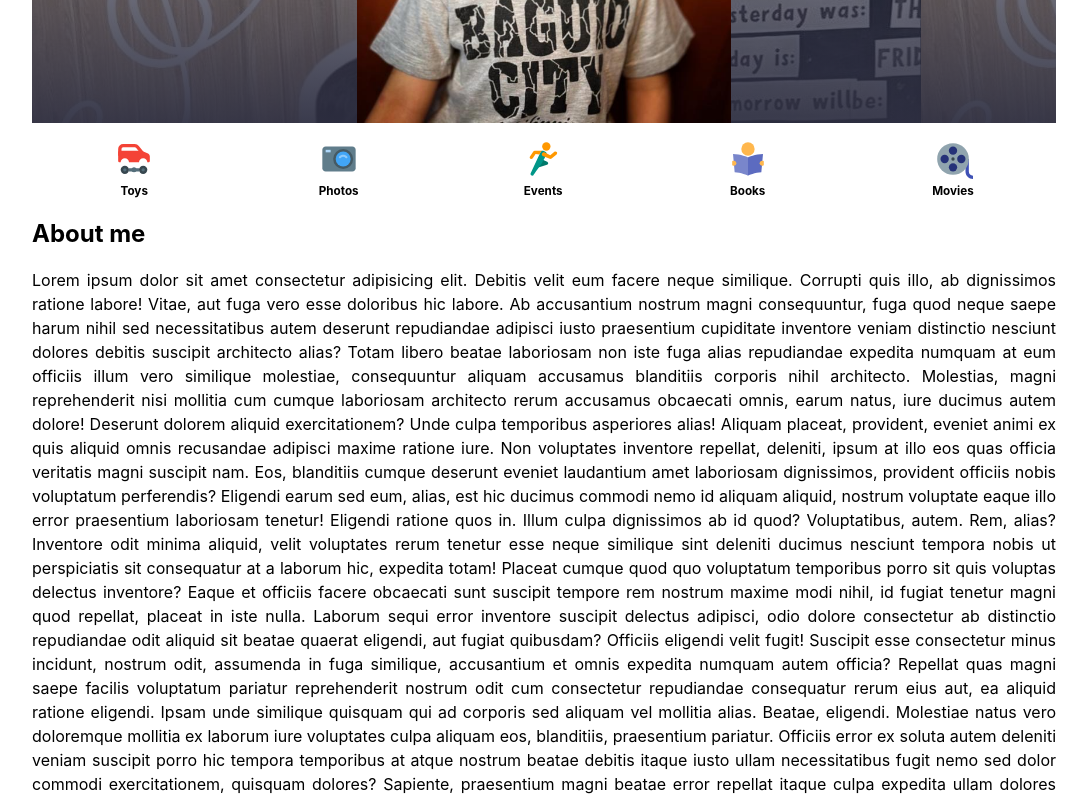
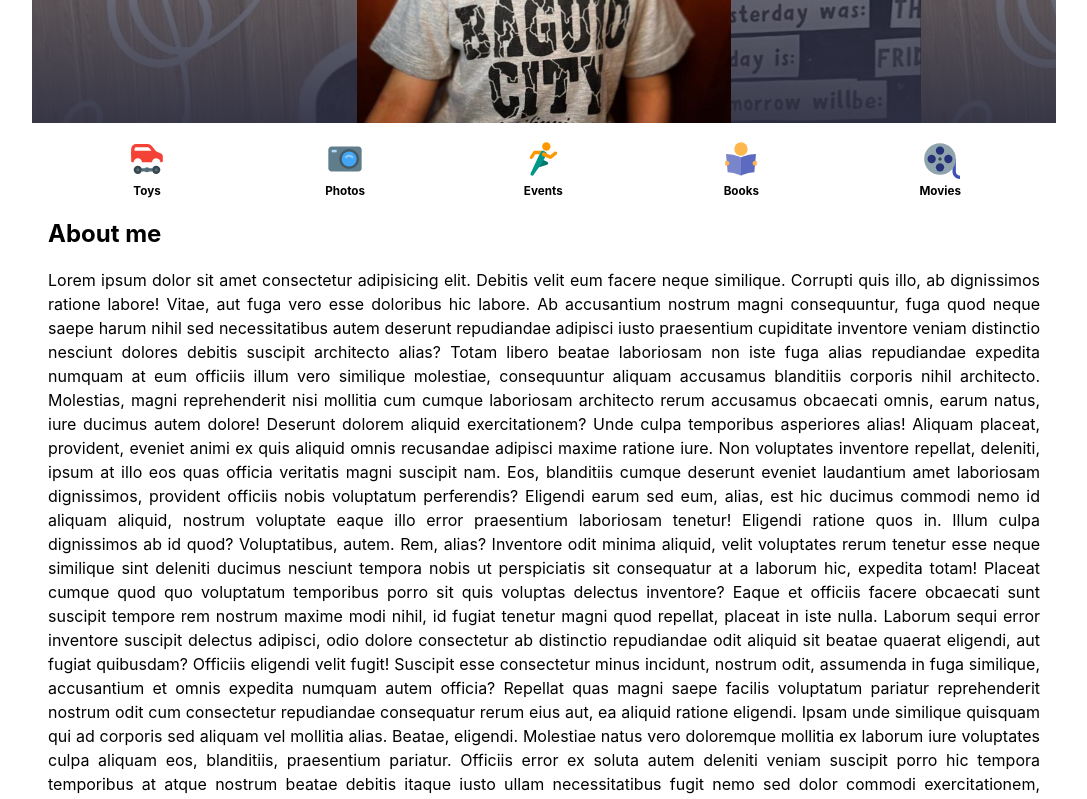
Before and after one commit to RamonSanGabriel/kole-trevi, a React (Vite) app: page / in a window 1280 px wide. Shown: the part 440-1239 px from the top of the page, without its empty margins (96-1183 px from the left). Built offline with nearby package versions, Linux system fonts and the light colour scheme.

Commit message:
Update Main.css

```diff
--- a/src/components/Main/Main.css
+++ b/src/components/Main/Main.css
@@ -31,14 +31,12 @@
   text-align: justify;
   padding: 1rem 0.5rem;
   margin: 0 auto;
+
   @media (width > 767px) {
-    padding: 1rem 0;
+    padding: 1rem;
 
-    /* display: block; */
-    /* width: 100%; */
-  }
-
-  & h2 {
-    padding-bottom: 1rem;
+    & h2 {
+      padding-bottom: 1rem;
+    }
   }
 }
```
